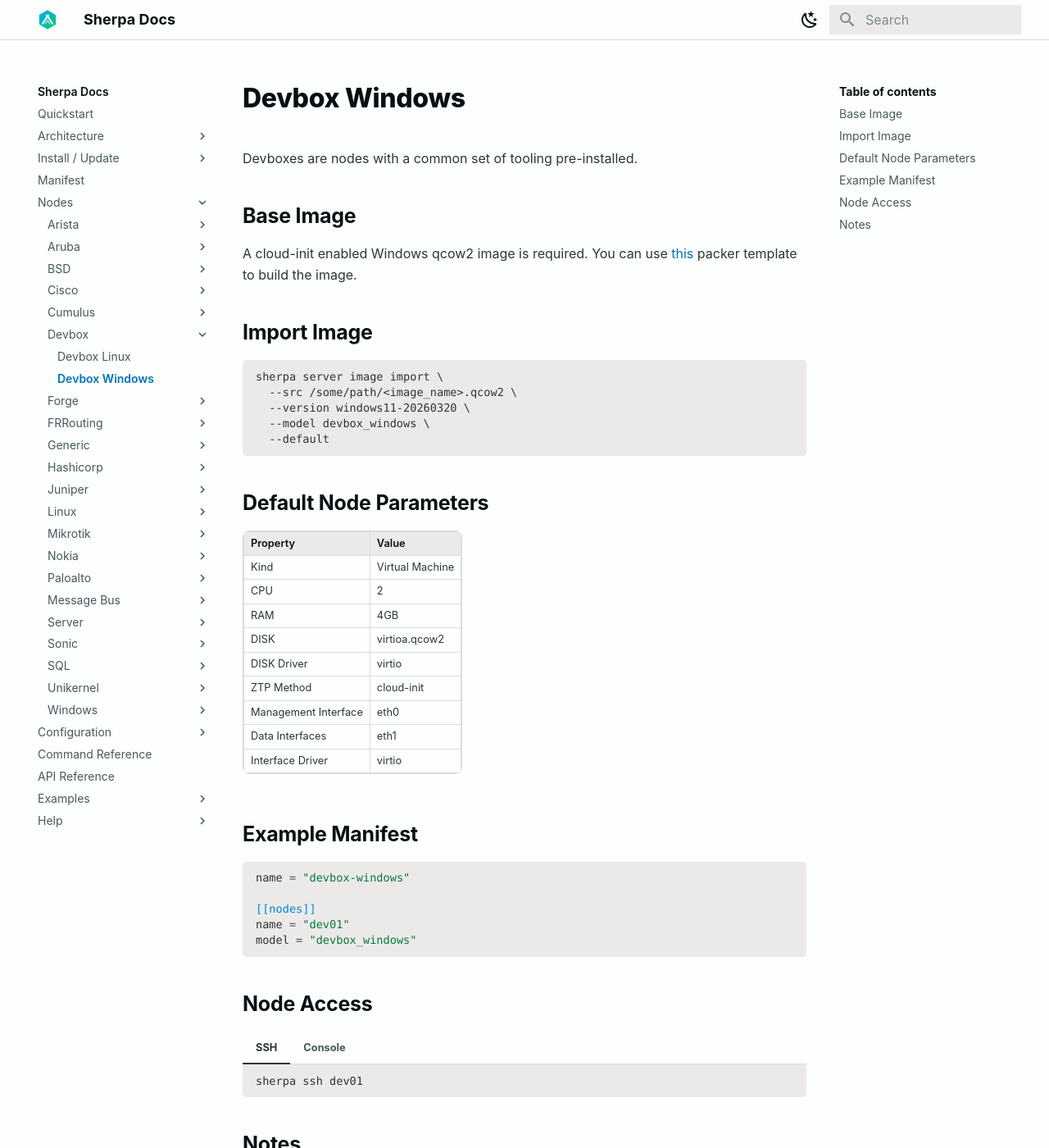
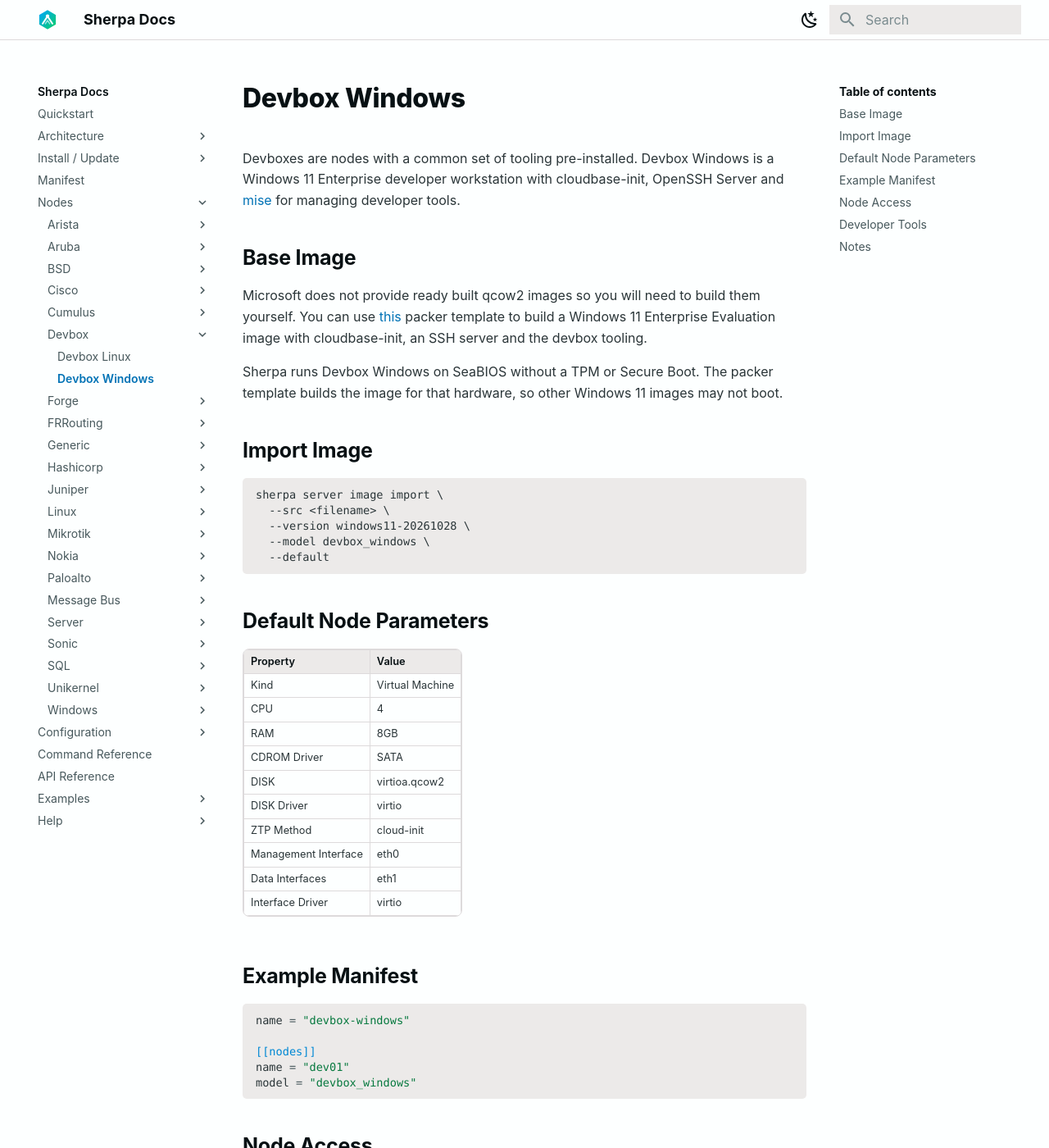
Before and after one commit to bwks/sherpa-docs, an MkDocs documentation site: the page built from docs/nodes/devbox/devbox-windows.md, in a window 1280 px wide and 1400 px high. Shown: the whole window at 82% size. Built offline with MkDocs 1.6.1 and Material for MkDocs 9.7.7, drawn with Linux system fonts in a browser that asks for light colours; some of the changed text lies outside the part shown.

Commit message:
docs: devbox_windows node page for the Windows 11 devbox image [skip ci]
Replace the copied Linux placeholder with the devbox_windows defaults from
NodeConfig::devbox_windows (4 CPU, 8GB, virtio disk, SeaBIOS) and document
the packer-devbox-windows image, its Windows 11 hardware notes and the
per-user `mise install` step.

Co-Authored-By: Claude Opus 5.5 <noreply@anthropic.com>
Claude-Session: https://claude.ai/code/session_01R7KydboVzZ4E9SzeThwopy

````diff
--- a/docs/nodes/devbox/devbox-windows.md
+++ b/docs/nodes/devbox/devbox-windows.md
@@ -1,18 +1,24 @@
 # Devbox Windows
 
 Devboxes are nodes with a common set of tooling pre-installed.
+Devbox Windows is a Windows 11 Enterprise developer workstation with
+cloudbase-init, OpenSSH Server and [mise](https://mise.jdx.dev) for managing developer tools.
 
 ## Base Image
 
-A cloud-init enabled Windows qcow2 image is required.
-You can use [this](https://github.com/bwks/packer-devbox-windows) packer template to build the image.
+Microsoft does not provide ready built qcow2 images so you will need to build them yourself.
+You can use [this](https://github.com/bwks/packer-devbox-windows) packer template to build a
+Windows 11 Enterprise Evaluation image with cloudbase-init, an SSH server and the devbox tooling.
+
+Sherpa runs Devbox Windows on SeaBIOS without a TPM or Secure Boot. The packer template
+builds the image for that hardware, so other Windows 11 images may not boot.
 
 ## Import Image
 
 ```
 sherpa server image import \
-  --src /some/path/<image_name>.qcow2 \
-  --version windows11-20260320 \
+  --src <filename> \
+  --version windows11-20261028 \
   --model devbox_windows \
   --default
 ```
@@ -22,8 +28,9 @@ sherpa server image import \
 | Property             | Value           |
 | -------------------- | --------------- |
 | Kind                 | Virtual Machine |
-| CPU                  | 2               |
-| RAM                  | 4GB             |
+| CPU                  | 4               |
+| RAM                  | 8GB             |
+| CDROM Driver         | SATA            |
 | DISK                 | virtioa.qcow2   |
 | DISK Driver          | virtio          |
 | ZTP Method           | cloud-init      |
@@ -55,6 +62,26 @@ model = "devbox_windows"
     sherpa console dev01
     ```
 
+## Developer Tools
+
+The image installs mise for all users, with the devbox tool selections in
+`C:\ProgramData\mise\config.toml`. The tools are installed per user, so run
+`mise install` once after the first login:
+
+```powershell
+mise install
+```
+
+This installs Node.js LTS, Rust (MSVC toolchain), GitHub CLI, Packer, Terraform, Azure CLI,
+uv, ruff, ty, Claude Code, Codex, OpenCode, Pi and Herdr into the user's `%LOCALAPPDATA%\mise`.
+Update them with `mise upgrade`.
+
+Git for Windows, the Visual Studio C++ Build Tools, AWS CLI, Tailscale and Proton Pass CLI
+are installed for all users, as mise cannot manage them on Windows.
+
 ## Notes
 
-- Approximate time for the system to be ready: `1 minute`
+- The Windows 11 Enterprise Evaluation expires 90 days after the image is built.
+- Docker, QEMU/KVM and other tools from [Devbox Linux](devbox-linux.md) that need nested
+  virtualization or have no Windows release are not included.
+- Run `tailscale up` to join the node to your tailnet.
````
